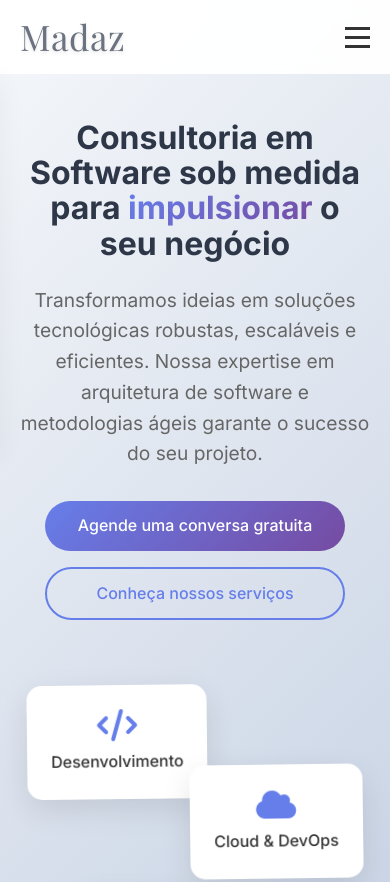
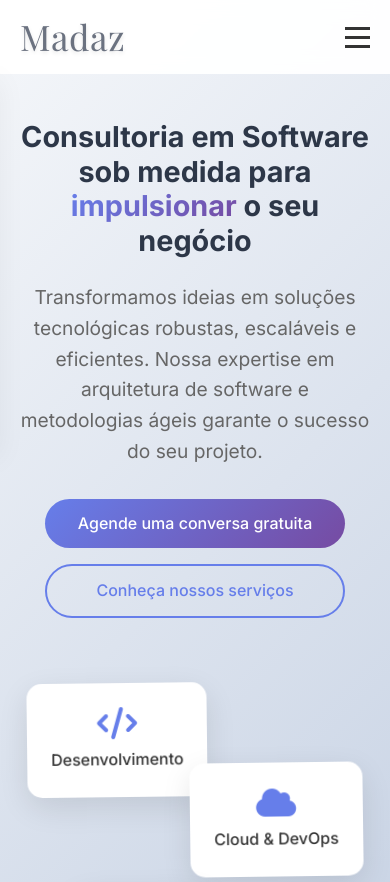
Before and after one commit to madaz-software/madaz-software.github.io, a plain HTML site: page index.html in a window 390 px wide. Shown: the top 882 px of the page. Drawn offline with nearby package versions, Linux system fonts and the light colour scheme; a web font is replaced by a local one.

Commit message:
Corrected the case of 'Madaz' in index.html and adjusted font sizes and line heights for .hero-title in styles.css to enhance visual consistency and responsiveness.

```diff
--- a/index.html
+++ b/index.html
@@ -108,7 +108,7 @@
           <div class="about-text">
             <h3>Especialistas em transformação digital</h3>
             <p>
-              A MADAZ nasceu da paixão por criar soluções tecnológicas que
+              A Madaz nasceu da paixão por criar soluções tecnológicas que
               realmente fazem a diferença. Com anos de experiência no mercado,
               nossa equipe combina conhecimento técnico profundo com visão
               estratégica para entregar resultados excepcionais.
--- a/styles.css
+++ b/styles.css
@@ -188,9 +188,9 @@ p {
 }
 
 .hero-title {
-  font-size: 3.5rem;
+  font-size: 2.8rem;
   font-weight: 700;
-  line-height: 1.1;
+  line-height: 1.2;
   margin-bottom: 1.5rem;
   color: #2d3748;
 }
@@ -810,7 +810,7 @@ p {
   }
 
   .hero-title {
-    font-size: 2.5rem;
+    font-size: 2.2rem;
   }
 
   .hero-cta {
@@ -867,7 +867,7 @@ p {
   }
 
   .hero-title {
-    font-size: 2rem;
+    font-size: 1.8rem;
   }
 
   .hero-cta {
```
